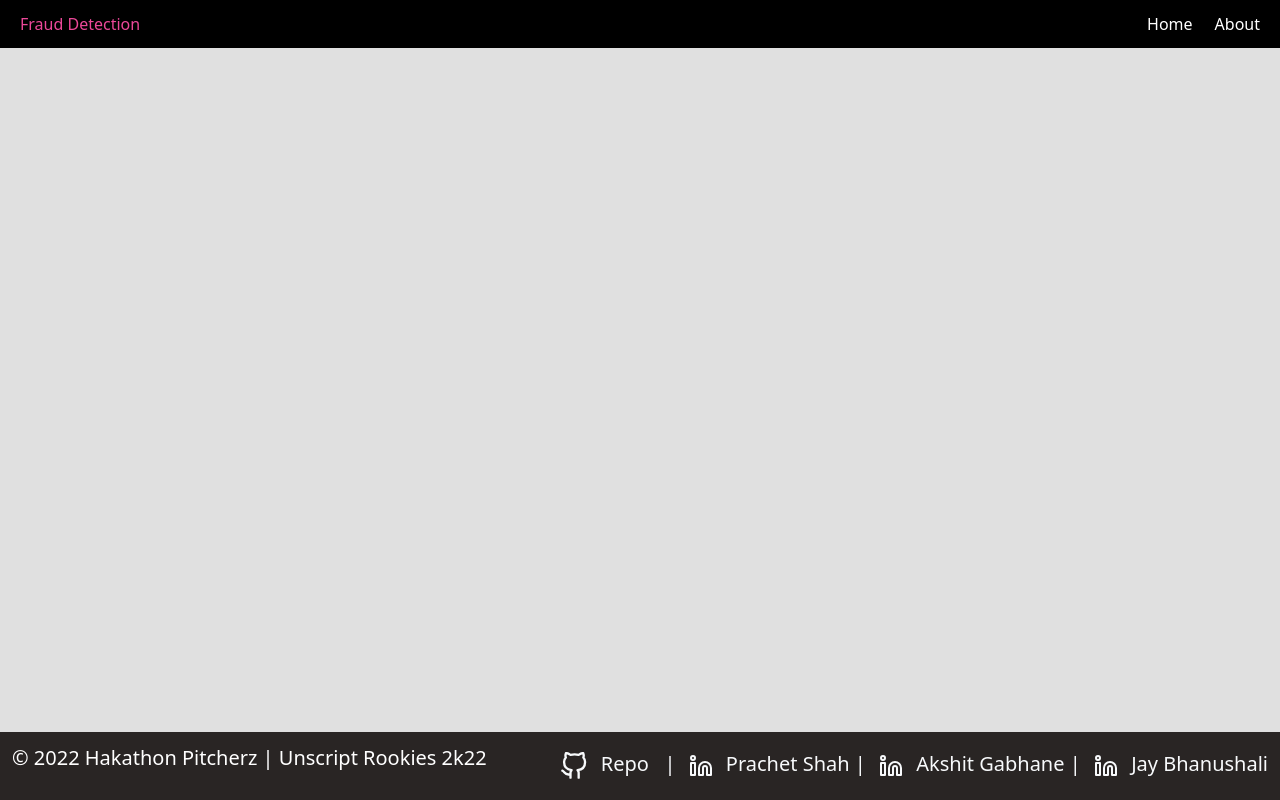
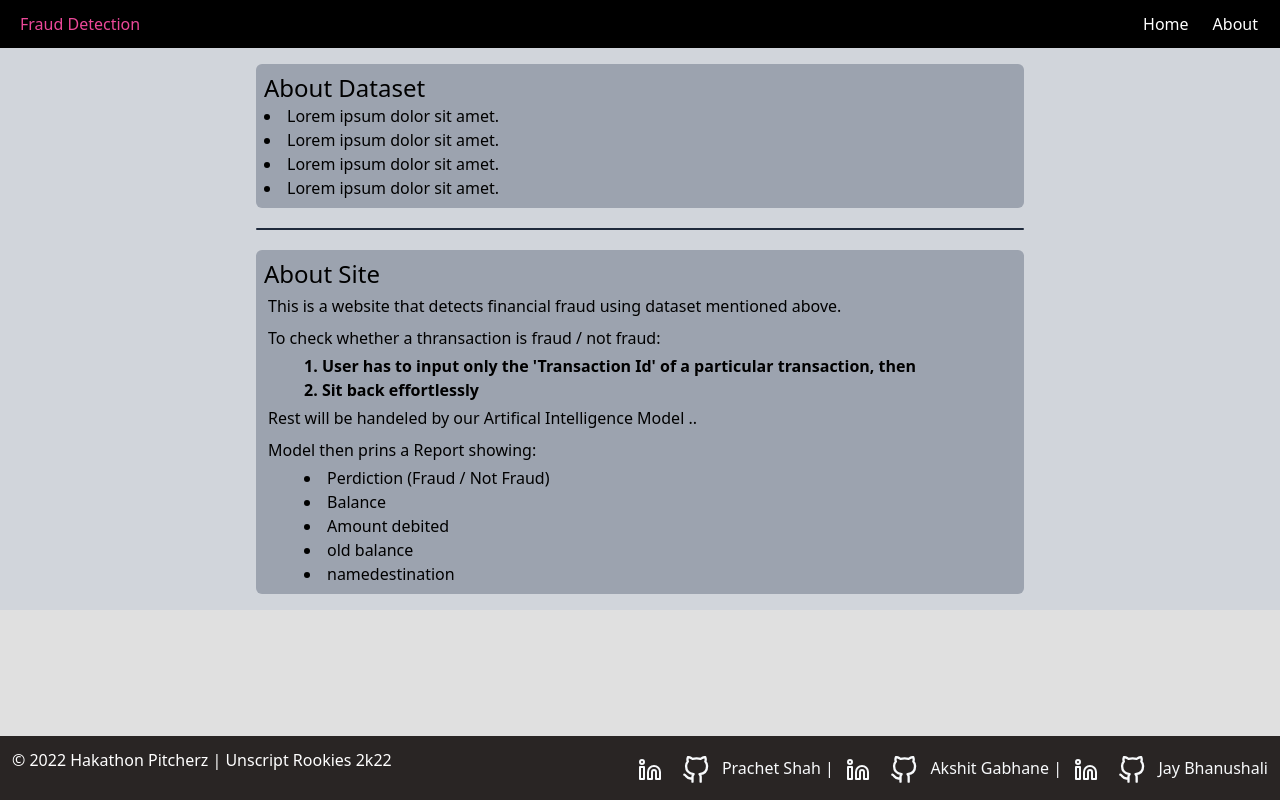
Before and after one commit to PrachetShah/Unscript-Rookies-2022, a Flask app: page /about in a window 1280 px wide. Run offline with Flask 2, Linux system fonts and the light colour scheme; some libraries are stand-ins or nearby versions.

Commit message:
add about page

```diff
--- a/flask_app/templates/about.html
+++ b/flask_app/templates/about.html
@@ -1,5 +1,56 @@
 {% extends "base.html" %}
 {% block title %}Flask App{% endblock %}
 {% block body %}
-    this is about
+    <!-- this is about -->
+    <!DOCTYPE html>
+    <html lang="en">
+    <head>
+        <meta charset="UTF-8">
+        <meta http-equiv="X-UA-Compatible" content="IE=edge">
+        <meta name="viewport" content="width=device-width, initial-scale=1.0">
+        <title>About</title>
+    </head>
+    <body>
+        <div class="top-0 w-full h-12"></div>
+        <div class="flex items-center flex-col bg-gray-300 h-full">
+
+            <!-- about dataset -->
+            <div class="w-[60%] mt-4 p-2 flex items-leff  flex-col rounded-md bg-gray-400">
+                <h1 class="text-2xl" >About Dataset</h1>
+                <ul class="list-inside list-disc">
+                    <li>Lorem ipsum dolor sit amet.</li>
+                    <li>Lorem ipsum dolor sit amet.</li>
+                    <li>Lorem ipsum dolor sit amet.</li>
+                    <li>Lorem ipsum dolor sit amet.</li>
+                </ul>
+            </div>
+
+            <!-- parting line -->
+            <div class="w-[60%] h-[2px] my-5 bg-slate-800 rounded-full"></div>
+
+            <!-- about site -->
+            <div class="w-[60%] p-2 mb-4 flex items-left  flex-col rounded-md bg-gray-400">
+                <h1 class="text-2xl" >About Site</h1>
+                <p class="m-1 p1">This is a website that detects financial fraud using dataset mentioned above.</p>
+                <p class="m-1 p1">To check whether a thransaction is fraud / not fraud:</p>
+                <ol class="list-inside list-decimal">
+                    <strong>
+                        <li class="ml-10">User has to input only the 'Transaction Id' of a particular transaction, then</li>
+                        <li class="ml-10">Sit back effortlessly</li>
+                    </strong>
+                </ol>
+                <p class="m-1 p1">Rest will be handeled by our Artifical Intelligence Model ..</p>
+                <p class="m-1 p1">Model then prins a Report showing:</p>
+                <ul class="list-inside list-disc">
+                    <li class="ml-10" >Perdiction (Fraud / Not Fraud)</li>
+                    <li class="ml-10" >Balance</li>
+                    <li class="ml-10" >Amount debited</li>
+                    <li class="ml-10" >old balance</li>
+                    <li class="ml-10" >namedestination</li>
+                </ul>
+            </div>
+
+        </div>
+    </body>
+    </html>
 {% endblock %}
--- a/flask_app/templates/base.html
+++ b/flask_app/templates/base.html
@@ -17,8 +17,12 @@
 <div class="z-10 fixed top-0 w-full h-12 bg-black text-white flex items-center justify-between px-5">
   <p class="text-pink-500">Fraud Detection</p>
   <div class="flex space-x-5">
-    <p class="m-0.5 hover:text-fuchsia-600">Home</p>
-    <p class="m-0.5 hover:text-fuchsia-600">About</p>
+    <a href="./">
+      <p class="m-0.5 hover:text-fuchsia-600">Home</p>
+    </a>
+    <a href="./about">
+      <p class="m-0.5 hover:text-fuchsia-600">About</p>
+    </a>
     <!-- <p>item</p> |
     <p>item</p> -->
   </div>
@@ -27,30 +31,60 @@
 <body>
   {% block body %} {% endblock %}
   <!-- Footer -->
-  <div class="fixed bottom-0 p-3 h[4rem] w-full bg-[#292524] text-white text-xl" >
+  <div class="fixed bottom-0 p-3 h-[4rem] w-full bg-[#292524] text-white text-md" >
     &#169; 2022 Hakathon Pitcherz | Unscript Rookies 2k22
     <!-- <svg class="inline w-3 h-3 fill-white" path='.\static\github.svg'> </svg>
     <svg class="inline w-3 h-3 fill-white" path='.\static\inkedin.svg'></svg>  -->
     <!-- social links -->
     <div class='float-right text-slate-50'>
-      <svg class="inline m-2" xmlns="http://www.w3.org/2000/svg" width="28" height="28" viewBox="0 0 24 24" fill="none" stroke="currentColor" stroke-width="2" stroke-linecap="round" stroke-linejoin="round" class="feather feather-github"><path d="M9 19c-5 1.5-5-2.5-7-3m14 6v-3.87a3.37 3.37 0 0 0-.94-2.61c3.14-.35 6.44-1.54 6.44-7A5.44 5.44 0 0 0 20 4.77 5.07 5.07 0 0 0 19.91 1S18.73.65 16 2.48a13.38 13.38 0 0 0-7 0C6.27.65 5.09 1 5.09 1A5.07 5.07 0 0 0 5 4.77a5.44 5.44 0 0 0-1.5 3.78c0 5.42 3.3 6.61 6.44 7A3.37 3.37 0 0 0 9 18.13V22"></path></svg>
-       Repo &nbsp;&nbsp;|
-      <a href="https://www.linkedin.com/in/prachet-shah">
-        <svg class="inline m-2" xmlns="http://www.w3.org/2000/svg" width="24" height="24" viewBox="0 0 24 24" fill="none" stroke="currentColor" stroke-width="2" stroke-linecap="round" stroke-linejoin="round" class="feather feather-linkedin"><path d="M16 8a6 6 0 0 1 6 6v7h-4v-7a2 2 0 0 0-2-2 2 2 0 0 0-2 2v7h-4v-7a6 6 0 0 1 6-6z"></path><rect x="2" y="9" width="4" height="12"></rect><circle cx="4" cy="4" r="2"></circle></svg>
-         Prachet Shah |
+      <!-- <a href="https://github.com/PrachetShah/Unscript-Rookies-2022">
+        <svg class="hover:text-fuchsia-600 inline m-2" xmlns="http://www.w3.org/2000/svg" width="28" height="28" viewBox="0 0 24 24" fill="none" stroke="currentColor" stroke-width="2" stroke-linecap="round" stroke-linejoin="round" class="feather feather-github"><path d="M9 19c-5 1.5-5-2.5-7-3m14 6v-3.87a3.37 3.37 0 0 0-.94-2.61c3.14-.35 6.44-1.54 6.44-7A5.44 5.44 0 0 0 20 4.77 5.07 5.07 0 0 0 19.91 1S18.73.65 16 2.48a13.38 13.38 0 0 0-7 0C6.27.65 5.09 1 5.09 1A5.07 5.07 0 0 0 5 4.77a5.44 5.44 0 0 0-1.5 3.78c0 5.42 3.3 6.61 6.44 7A3.37 3.37 0 0 0 9 18.13V22"></path></svg>
+         Repository &nbsp;&nbsp;|
+      </a> -->
+
+      <span class="text-md" >
+        <!-- Prachet -->
+          <!-- linekdin  -->
+        <a class ="hover:text-sky-400" href="https://www.linkedin.com/in/prachet-shah">
+          <svg class="hover:text-sky-400 inline m-2" xmlns="http://www.w3.org/2000/svg" width="24" height="24" viewBox="0 0 24 24" fill="none" stroke="currentColor" stroke-width="2" stroke-linecap="round" stroke-linejoin="round" class="feather feather-linkedin"><path d="M16 8a6 6 0 0 1 6 6v7h-4v-7a2 2 0 0 0-2-2 2 2 0 0 0-2 2v7h-4v-7a6 6 0 0 1 6-6z"></path><rect x="2" y="9" width="4" height="12"></rect><circle cx="4" cy="4" r="2"></circle></svg>
         </a>
-      <a href="https://www.linkedin.com/in/akshit-gabhane/">
-        <svg class="inline m-2" xmlns="http://www.w3.org/2000/svg" width="24" height="24" viewBox="0 0 24 24" fill="none" stroke="currentColor" stroke-width="2" stroke-linecap="round" stroke-linejoin="round" class="feather feather-linkedin"><path d="M16 8a6 6 0 0 1 6 6v7h-4v-7a2 2 0 0 0-2-2 2 2 0 0 0-2 2v7h-4v-7a6 6 0 0 1 6-6z"></path><rect x="2" y="9" width="4" height="12"></rect><circle cx="4" cy="4" r="2"></circle></svg>
-         Akshit Gabhane |
-      </a>
-      <a href="https://www.linkedin.com/in/jay-bhanushali-03b647200/">
-        <svg class="inline m-2" xmlns="http://www.w3.org/2000/svg" width="24" height="24" viewBox="0 0 24 24" fill="none" stroke="currentColor" stroke-width="2" stroke-linecap="round" stroke-linejoin="round" class="feather feather-linkedin"><path d="M16 8a6 6 0 0 1 6 6v7h-4v-7a2 2 0 0 0-2-2 2 2 0 0 0-2 2v7h-4v-7a6 6 0 0 1 6-6z"></path><rect x="2" y="9" width="4" height="12"></rect><circle cx="4" cy="4" r="2"></circle></svg>
-         Jay Bhanushali
-      </a>
-      <a href="">
+          <!-- github -->
+        <a href="https://github.com/PrachetShah/">
+          <svg class="hover:text-fuchsia-600 inline m-2" xmlns="http://www.w3.org/2000/svg" width="28" height="28" viewBox="0 0 24 24" fill="none" stroke="currentColor" stroke-width="2" stroke-linecap="round" stroke-linejoin="round" class="feather feather-github"><path d="M9 19c-5 1.5-5-2.5-7-3m14 6v-3.87a3.37 3.37 0 0 0-.94-2.61c3.14-.35 6.44-1.54 6.44-7A5.44 5.44 0 0 0 20 4.77 5.07 5.07 0 0 0 19.91 1S18.73.65 16 2.48a13.38 13.38 0 0 0-7 0C6.27.65 5.09 1 5.09 1A5.07 5.07 0 0 0 5 4.77a5.44 5.44 0 0 0-1.5 3.78c0 5.42 3.3 6.61 6.44 7A3.37 3.37 0 0 0 9 18.13V22"></path></svg>
+        </a>Prachet Shah |
 
-      </a>
+        <!-- Akshit -->
+          <!-- linkedin  -->
+        <a class ="hover:text-sky-400" href="https://www.linkedin.com/in/akshit-gabhane/">
+          <svg class="hover:text-sky-400 inline m-2" xmlns="http://www.w3.org/2000/svg" width="24" height="24" viewBox="0 0 24 24" fill="none" stroke="currentColor" stroke-width="2" stroke-linecap="round" stroke-linejoin="round" class="feather feather-linkedin"><path d="M16 8a6 6 0 0 1 6 6v7h-4v-7a2 2 0 0 0-2-2 2 2 0 0 0-2 2v7h-4v-7a6 6 0 0 1 6-6z"></path><rect x="2" y="9" width="4" height="12"></rect><circle cx="4" cy="4" r="2"></circle></svg>
+        </a>
+          <!-- github -->
+        <a href="https://github.com/fibre-ether">
+          <svg class="hover:text-fuchsia-600 inline m-2" xmlns="http://www.w3.org/2000/svg" width="28" height="28" viewBox="0 0 24 24" fill="none" stroke="currentColor" stroke-width="2" stroke-linecap="round" stroke-linejoin="round" class="feather feather-github"><path d="M9 19c-5 1.5-5-2.5-7-3m14 6v-3.87a3.37 3.37 0 0 0-.94-2.61c3.14-.35 6.44-1.54 6.44-7A5.44 5.44 0 0 0 20 4.77 5.07 5.07 0 0 0 19.91 1S18.73.65 16 2.48a13.38 13.38 0 0 0-7 0C6.27.65 5.09 1 5.09 1A5.07 5.07 0 0 0 5 4.77a5.44 5.44 0 0 0-1.5 3.78c0 5.42 3.3 6.61 6.44 7A3.37 3.37 0 0 0 9 18.13V22"></path></svg>
+        </a>Akshit Gabhane |
+
+        <!-- Jay -->
+          <!-- linkedin  -->
+        <a class ="hover:text-sky-400" href="https://www.linkedin.com/in/jay-bhanushali-03b647200/">
+          <svg class="hover:text-sky-400 inline m-2" xmlns="http://www.w3.org/2000/svg" width="24" height="24" viewBox="0 0 24 24" fill="none" stroke="currentColor" stroke-width="2" stroke-linecap="round" stroke-linejoin="round" class="feather feather-linkedin"><path d="M16 8a6 6 0 0 1 6 6v7h-4v-7a2 2 0 0 0-2-2 2 2 0 0 0-2 2v7h-4v-7a6 6 0 0 1 6-6z"></path><rect x="2" y="9" width="4" height="12"></rect><circle cx="4" cy="4" r="2"></circle></svg>
+        </a>
+          <!-- github -->
+        <a href="https://github.com/coder-jkb">
+          <svg class="hover:text-fuchsia-600 inline m-2" xmlns="http://www.w3.org/2000/svg" width="28" height="28" viewBox="0 0 24 24" fill="none" stroke="currentColor" stroke-width="2" stroke-linecap="round" stroke-linejoin="round" class="feather feather-github"><path d="M9 19c-5 1.5-5-2.5-7-3m14 6v-3.87a3.37 3.37 0 0 0-.94-2.61c3.14-.35 6.44-1.54 6.44-7A5.44 5.44 0 0 0 20 4.77 5.07 5.07 0 0 0 19.91 1S18.73.65 16 2.48a13.38 13.38 0 0 0-7 0C6.27.65 5.09 1 5.09 1A5.07 5.07 0 0 0 5 4.77a5.44 5.44 0 0 0-1.5 3.78c0 5.42 3.3 6.61 6.44 7A3.37 3.37 0 0 0 9 18.13V22"></path></svg>
+        </a>Jay Bhanushali
+      </span>
+
+
     </div>
   </div>
 </body>
 </html>
+
+<!--
+
+  https://www.linkedin.com/in/prachet-shah">
+        <s
+https://www.linkedin.com/in/akshit-gabhane/">
+
+https://www.linkedin.com/in/jay-bhanushali-03b647200/
+ -->
```
